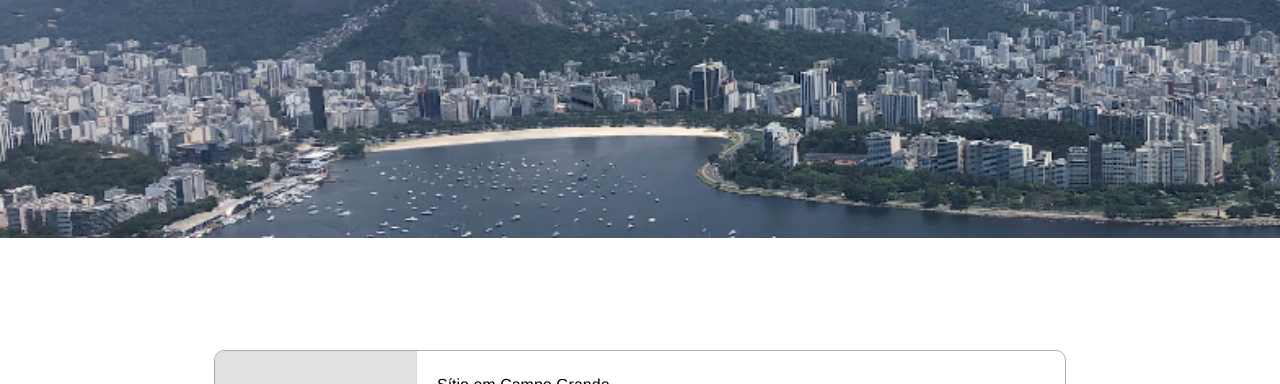
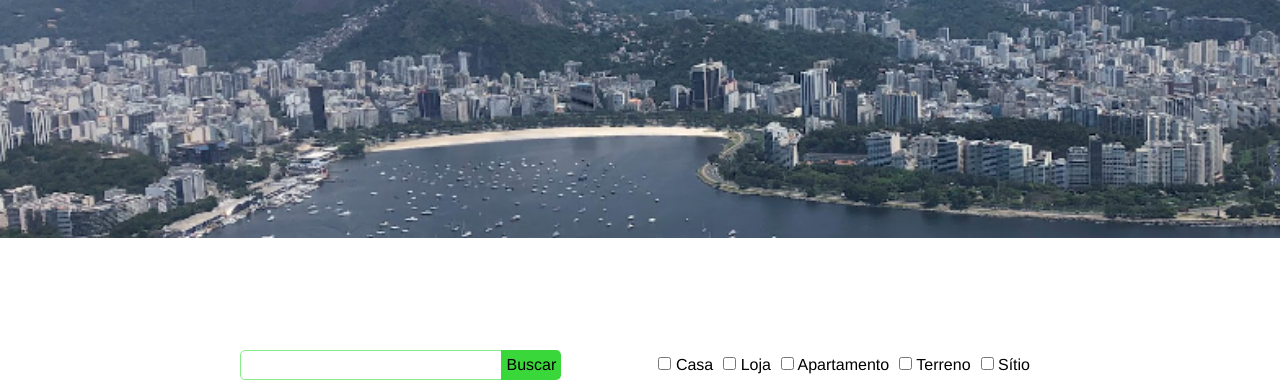
Before and after one commit to sergioothoniel/Estrela-do-Oriente, a plain HTML site: page assets/paginas/lista-compra.html in a window 1280 px wide. Shown: the part 370-754 px from the top of the page. Drawn offline with Linux system fonts and the light colour scheme.

```diff
--- a/assets/css/style-compraAluguel.css
+++ b/assets/css/style-compraAluguel.css
@@ -154,3 +154,38 @@
     font-size: 12px;
     color: #545252;
 }
+
+.busca-imovel input{
+  border: 1px solid rgb(136, 236, 136);
+  height: 28px;
+  width: 250px;
+  border-top-left-radius: 5px;
+  border-bottom-left-radius: 5px;
+  padding-left: 10px;
+}
+
+.busca-filtros{
+  display: flex;
+  justify-content: space-between;
+  width: 800px;
+  margin-bottom: 20px;
+  align-items: center;
+}
+
+.busca-imovel button{
+    height: 30px;
+    width: 60px;
+    border-top-right-radius: 5px;
+    margin-left: -5px;
+    background: #3ad73a;
+    border-bottom-right-radius: 5px;
+    cursor: pointer;
+}
+
+.filtros-categoria{
+  display: flex;
+}
+
+.filtros-categoria div{
+  margin-right: 10px;
+}
--- a/assets/models/model-vendaAluguel.js
+++ b/assets/models/model-vendaAluguel.js
@@ -68,16 +68,23 @@ export class Imovel {
 
   handleEvent() {
     Imovel.indiceImovelSelecionado = `${this.id}`;
-    localStorage.setItem("IdImovel-EstrelaDoOriente", this.id);
-    console.log(Imovel.indiceImovelSelecionado);
-    window.open("./assets/paginas/imovel.html");
+    window.open(`../paginas/imovel.html?id=${this.id}`);
+  }
+
+  static filtrarImoveisPorTexto(listaImoveis, texto){
+
+    const textoNormalizado = texto.toLowerCase()
+
+    const listaFiltrada = listaImoveis.filter((imovel)=>{
+      const nomeNormalizado = imovel.titulo.toLowerCase()
+      const endereçoNormalizado = imovel.endereço.toLowerCase()
+      const descriçaoNormalizada = imovel.descriçao.toLowerCase()
+
+      return (nomeNormalizado.includes(textoNormalizado)
+      || endereçoNormalizado.includes(textoNormalizado) || descriçaoNormalizada.includes(textoNormalizado)
+      )
+    })
+
+    return listaFiltrada
   }
 }
-
-/*<div class="card-containerImg"><img src="../imagens/imoveis/1.jpeg" alt=""></div>
-<div class="card-infoImovel">
-    <h3>Vendo casa em Campo grande</h3>
-    <h4>R$300.000,00</h4>
-    <p>80 m² | 3 quartos | 2 vagas</p>
-    <h6>Campo Grande</h6>
-</div>*/
--- a/assets/paginas/lista-compra.html
+++ b/assets/paginas/lista-compra.html
@@ -25,7 +25,41 @@
 
       </div>
 
+        <div class="busca-filtros">
+          <div class="busca-imovel">
+            <input id="busca-input" type="text" >
+            <button id="busca-btn">Buscar</button>
+          </div>
 
+          <div class="filtros-categoria">
+            <div>
+              <input type="checkbox" value="casa">
+              <label for="">Casa</label>
+            </div>
+
+            <div>
+              <input type="checkbox" value="loja">
+              <label for="">Loja</label>
+            </div>
+
+            <div>
+              <input type="checkbox" value="apartamento">
+              <label for="">Apartamento</label>
+            </div>
+
+            <div>
+              <input type="checkbox" value="terreno">
+              <label for="">Terreno</label>
+            </div>
+
+
+            <div>
+              <input type="checkbox" value="sítio">
+              <label for="">Sítio</label>
+            </div>
+
+          </div>
+        </div>
         <section class="lista-imoveisVenda">
 
         </section>
--- a/assets/script/controller-paginaCompra.js
+++ b/assets/script/controller-paginaCompra.js
@@ -24,6 +24,27 @@ const listaImoveisVenda = dbImoveis.forEach(({id, nome, endereço, tipo, valor,
 
   const imoveisExibidos = Imovel.listaImoveisVenda.length > 10 ? 10 : Imovel.listaImoveisVenda.length
 
-  for(let i = Imovel.listaImoveisVenda.length; i>Imovel.listaImoveisVenda.length-10 ; i--){
+  for(let i = Imovel.listaImoveisVenda.length; i>Imovel.listaImoveisVenda.length-imoveisExibidos ; i--){
       Imovel.listaImoveisVenda[i-1].criarCardsImoveis(containerLista)
   }
+
+
+///////////////////////Busca-Filtros////////////////////////////
+
+const inputBusca = document.querySelector("#busca-input")
+const botaoBusca = document.querySelector('#busca-btn')
+
+botaoBusca.addEventListener("click", ()=>{
+  const textoBuscado = inputBusca.value
+
+  const listaFiltradaPorBusca = Imovel.filtrarImoveisPorTexto(Imovel.listaImoveisVenda, textoBuscado)
+
+  containerLista.innerHTML = ""
+
+  listaFiltradaPorBusca.forEach((imovel)=>{
+    imovel.criarCardsImoveis(containerLista)
+  })
+
+})
+
+/////////////////////////////////////////////////////////////////
--- a/assets/script/database.js
+++ b/assets/script/database.js
@@ -143,7 +143,7 @@ export const dbImoveis = [
   {
     id: 9,
     nome: "Sítio em Campo Grande",
-    endereço: "",
+    endereço: "Campo Grande",
     tipo: "venda", //aluguel ou venda
     valor: "R$ 1.500.000,00",
     descriçao:
```
Also changed, not shown: assets/models/model-imovel.js (+1 -9 lines), assets/script/controller-paginaImovel.js (+6 -6 lines).
